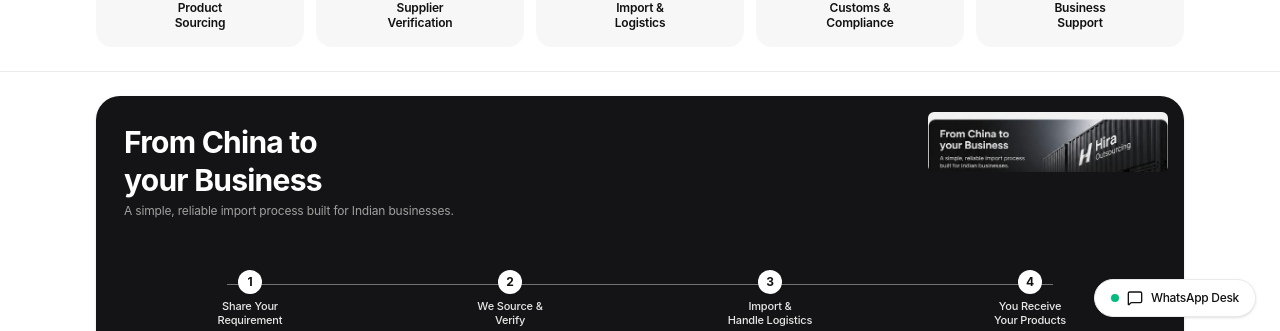
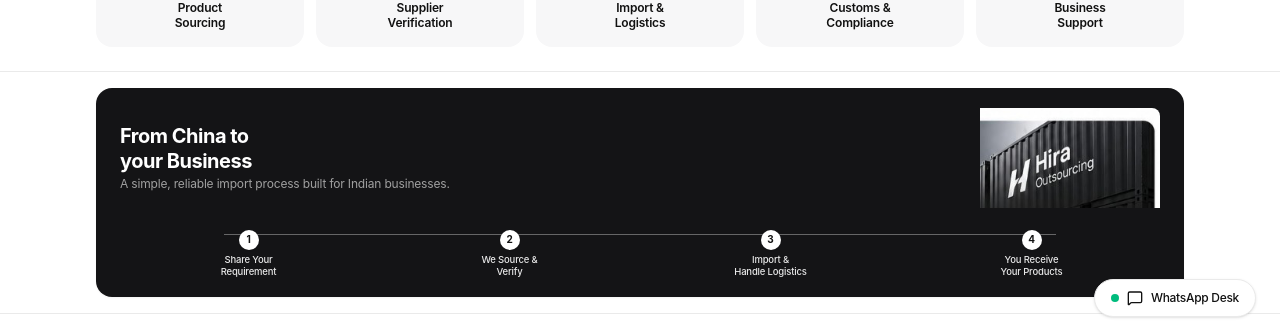
Before and after one commit to Syed-shan46/hira-outsourcing-, a React (Vite) app: page / in a window 1280 px wide. Shown: the part 459-790 px from the top of the page. Built offline with nearby package versions, Linux system fonts and the light colour scheme; no server answers.

Commit message:
fix(process): compact black container card height and remove duplicate text graphic

```diff
--- a/src/components/ProcessSection.tsx
+++ b/src/components/ProcessSection.tsx
@@ -25,55 +25,55 @@ export const ProcessSection: React.FC = () => {
   ];
 
   return (
-    <section className="py-4 sm:py-6 bg-white border-b border-[#EAEAEA]" id="process">
+    <section className="py-2.5 sm:py-4 bg-white border-b border-[#EAEAEA]" id="process">
       <div className="max-w-6xl mx-auto px-4 sm:px-6 lg:px-8">
 
-        {/* Black Container Card */}
-        <div className="relative rounded-2xl sm:rounded-3xl bg-[#141416] text-white p-4 sm:p-7 overflow-hidden shadow-sm">
+        {/* Compact Black Container Card */}
+        <div className="relative rounded-2xl bg-[#141416] text-white px-4 py-3.5 sm:px-6 sm:py-5 overflow-hidden shadow-xs">
 
-          {/* Top Half: Headline on Left + Shipping Container on Right (side-by-side) */}
-          <div className="relative mb-5 sm:mb-7 min-h-[95px] sm:min-h-[110px]">
+          {/* Top Half: Headline on Left + Pure Container Image on Right */}
+          <div className="relative flex items-center justify-between gap-3 mb-2.5 sm:mb-3.5">
 
             {/* Headline & Subtitle */}
-            <div className="max-w-[58%] sm:max-w-[60%] z-10 relative">
-              <h2 className="text-lg sm:text-2xl md:text-3xl font-bold tracking-tight text-white leading-tight">
+            <div className="max-w-[60%] sm:max-w-[62%] z-10">
+              <h2 className="text-[15px] sm:text-xl font-bold tracking-tight text-white leading-tight">
                 From China to<br />
                 your Business
               </h2>
-              <p className="text-[10px] sm:text-xs text-[#A0A0A0] mt-1 leading-snug">
+              <p className="text-[9.5px] sm:text-xs text-[#A0A0A0] mt-0.5 leading-snug">
                 A simple, reliable import process built for Indian businesses.
               </p>
             </div>
 
-            {/* Container Branding on Right */}
-            <div className="absolute -right-3 -top-3 w-[45%] max-w-[190px] sm:max-w-[240px] pointer-events-none opacity-95 flex items-center justify-end">
+            {/* Clean Container Wall Graphic on Right (Without Duplicate Text) */}
+            <div className="w-[36%] max-w-[140px] sm:max-w-[180px] pointer-events-none flex items-center justify-end shrink-0">
               <img
-                src="/images/mockup_container_bg.png"
+                src="/images/mockup_container_only.png"
                 alt="Hira Outsourcing branded shipping container"
-                className="w-full h-auto object-contain rounded-md"
+                className="w-full h-auto object-contain rounded-tr-lg"
               />
             </div>
 
           </div>
 
-          {/* Bottom Half: 4 Connected Steps with Progress Line */}
-          <div className="relative pt-2">
+          {/* Bottom Half: 4 Connected Steps with Progress Line (Compact Height) */}
+          <div className="relative pt-1 sm:pt-2">
 
             {/* Connecting Horizontal Line passing through node centers */}
-            <div className="absolute top-[18px] sm:top-[22px] left-[10%] right-[10%] h-[1px] bg-white/40 z-0"></div>
+            <div className="absolute top-[9px] sm:top-[12px] left-[10%] right-[10%] h-[1px] bg-white/35 z-0"></div>
 
             {/* 4 Step Nodes */}
-            <div className="grid grid-cols-4 gap-1 sm:gap-2 relative z-10">
+            <div className="grid grid-cols-4 gap-1 relative z-10">
               {steps.map((st, i) => (
                 <div key={i} className="flex flex-col items-center text-center">
 
                   {/* Step Circle with Number */}
-                  <div className="w-5 h-5 sm:w-6 sm:h-6 rounded-full bg-white text-[#111111] font-bold text-[9px] sm:text-xs flex items-center justify-center shadow-xs mb-1.5">
+                  <div className="w-4 h-4 sm:w-5 sm:h-5 rounded-full bg-white text-[#111111] font-bold text-[8.5px] sm:text-[10px] flex items-center justify-center shadow-xs mb-1">
                     {st.num}
                   </div>
 
                   {/* Step Label in 2 lines */}
-                  <span className="text-[8.5px] sm:text-[11px] font-medium text-white/90 leading-tight">
+                  <span className="text-[7.5px] sm:text-[9.5px] font-medium text-white/90 leading-tight">
                     <span>{st.line1}</span>
                     <br />
                     <span>{st.line2}</span>
```
Also changed, not shown: public/images/mockup_container_only.png (added).
